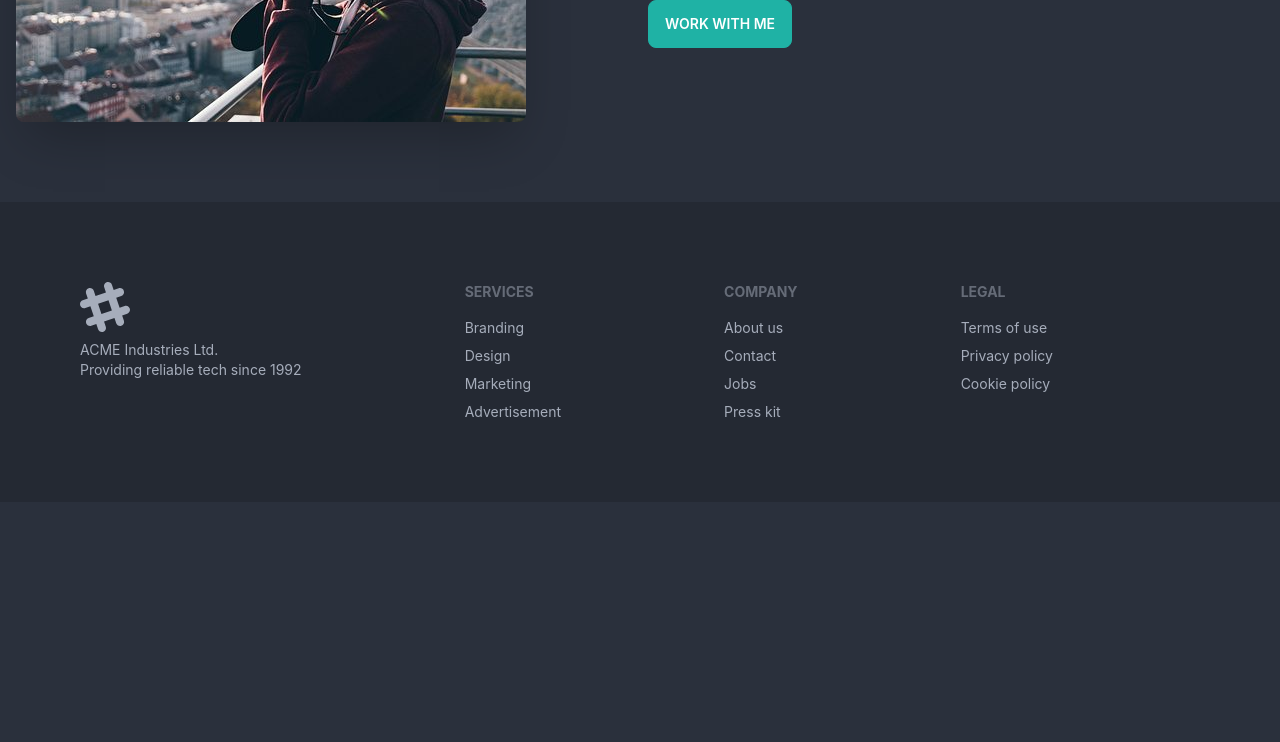
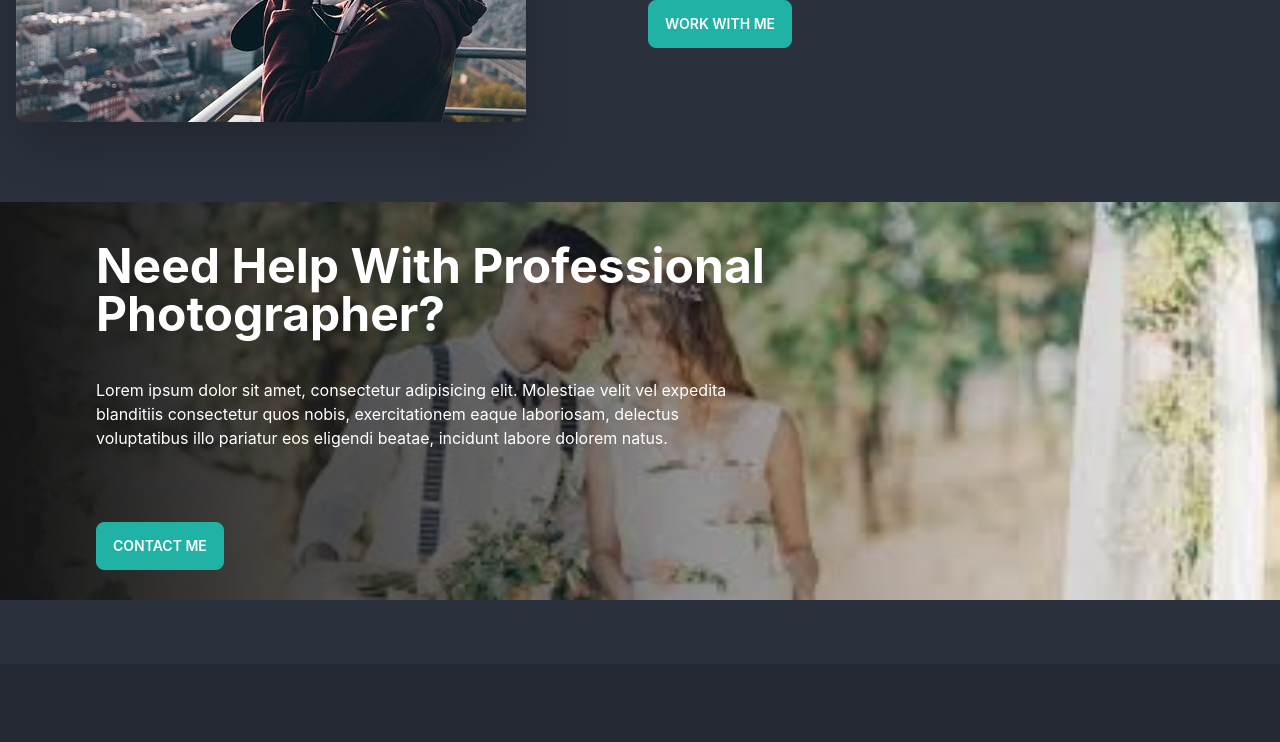
Before and after one commit to shahadathossain26/photography-client, a React (Create React App) app: page / in a window 1280 px wide. Shown: the part 1146-1888 px from the top of the page. Before the commit the page ends 1648 px from the top, so only its background shows below. Built offline with nearby package versions, Linux system fonts and the light colour scheme.

Commit message:
services fake data added

```diff
--- a/src/pages/Home/About/About.js
+++ b/src/pages/Home/About/About.js
@@ -3,7 +3,7 @@ import aboutImage from '../../../assets/Banners/camera-2931883__340.jpg'
 
 const About = () => {
     return (
-        <div className="hero">
+        <div className="hero mb-16">
             <div className="hero-content flex-col lg:flex-row">
                 <div className='w-1/2'>
                     <img src={aboutImage} className="rounded-lg shadow-2xl" alt='' />
--- /dev/null
+++ b/src/pages/Home/Contact/Contact.js
@@ -0,0 +1,27 @@
+import React from 'react';
+import contactImage from '../../../assets/Banners/images (1).jpg'
+
+const Contact = () => {
+    return (
+        <div className='relative mb-16'>
+            <div className='home-banner'>
+                <img className='w-full h-1/2' src={contactImage} alt="" />
+            </div>
+
+            <div className='absolute top-10 left-24'>
+                <h1 className='text-5xl font-bold text-white'>Need Help With Professional <br /> Photographer?</h1>
+            </div>
+
+            <div className='absolute top-44 left-24 w-1/2'>
+                <p className='text-white'>Lorem ipsum dolor sit amet, consectetur adipisicing elit. Molestiae velit vel expedita blanditiis consectetur quos nobis, exercitationem eaque laboriosam, delectus voluptatibus illo pariatur eos eligendi beatae, incidunt labore dolorem natus.</p>
+            </div>
+
+            <div className='absolute top-60 left-24 mt-20'>
+                <button className="btn btn-accent text-white">Contact Me</button>
+
+            </div>
+        </div>
+    );
+};
+
+export default Contact;
--- a/src/pages/Home/Home/Home.js
+++ b/src/pages/Home/Home/Home.js
@@ -1,12 +1,14 @@
 import React from 'react';
 import About from '../About/About';
 import Banner from '../Banner/Banner';
+import Contact from '../Contact/Contact';
 
 const Home = () => {
     return (
         <div>
             <Banner></Banner>
             <About></About>
+            <Contact></Contact>
 
         </div>
     );
```
Also changed, not shown: public/services.json (added, +38 -0 lines), src/assets/Banners/images (1).jpg (added), src/pages/Home/Contact/Contact.css (added).
